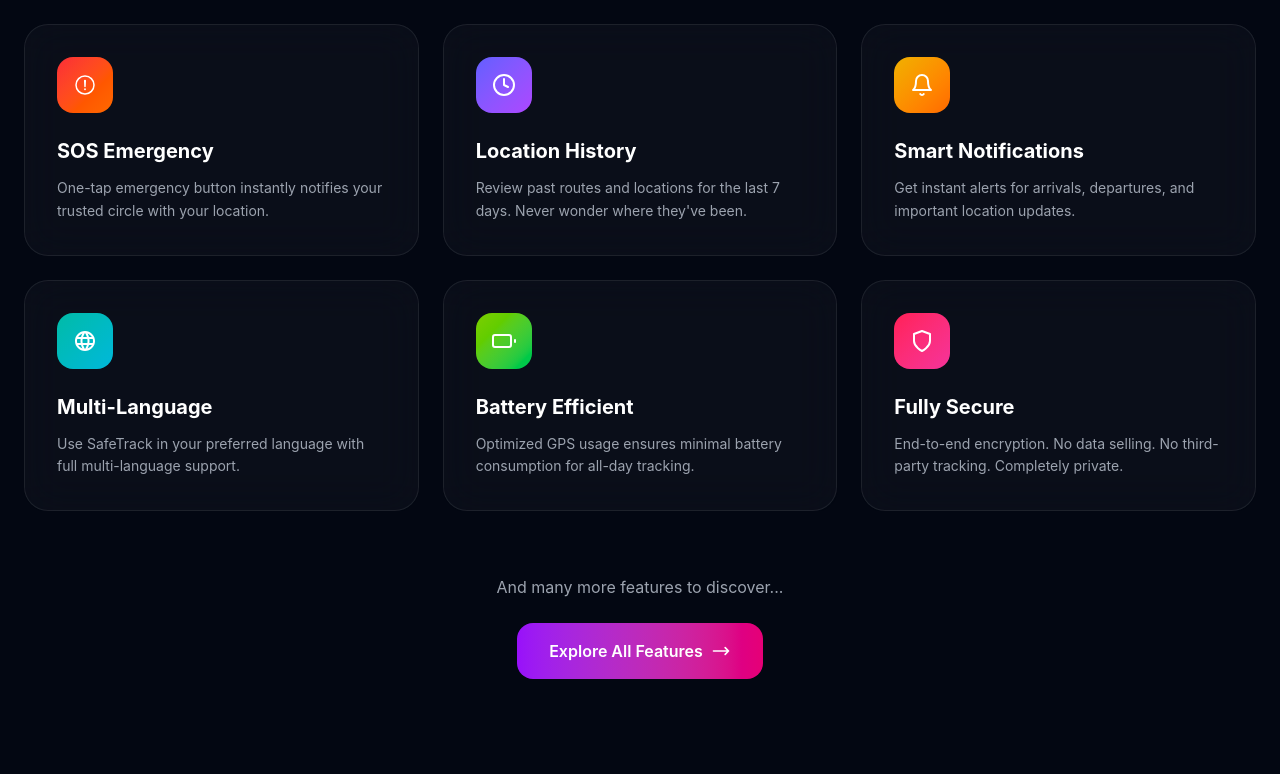
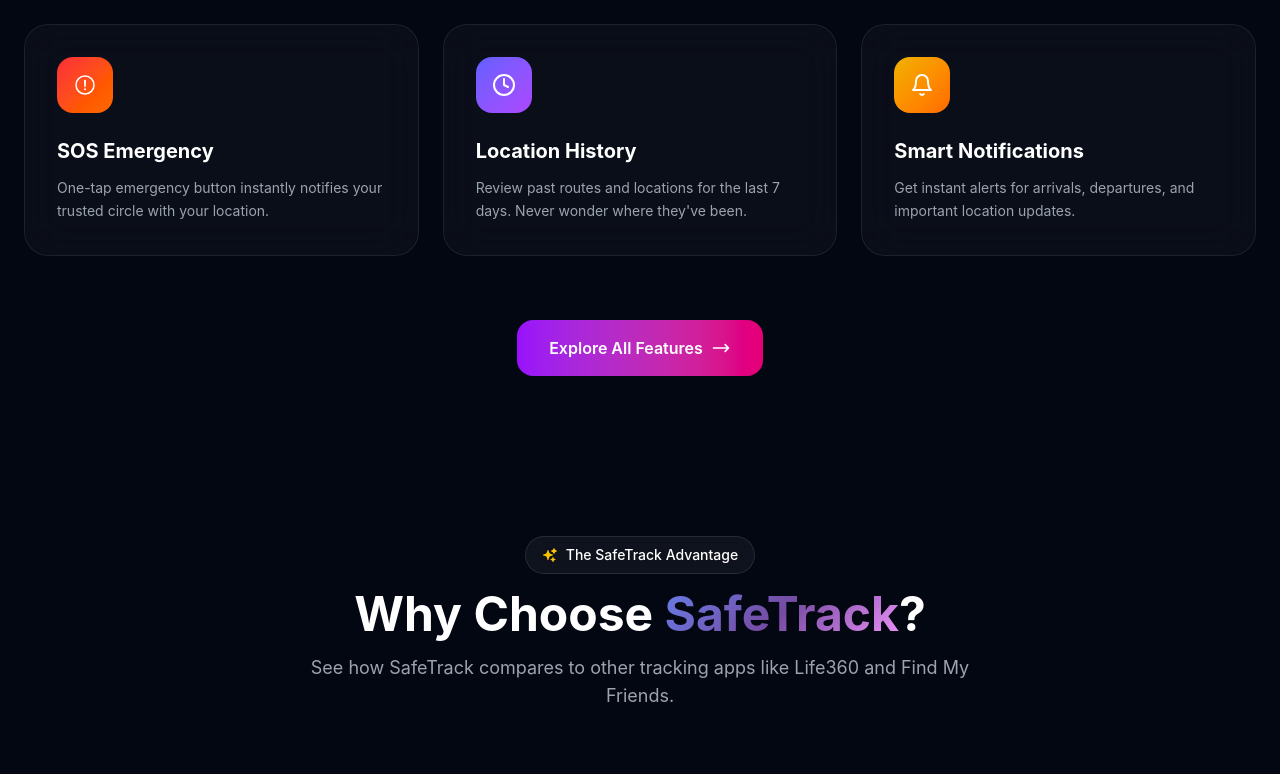
Before and after one commit to haniamansoor434-pixel/Landing-Page, a React (Vite) app: page / in a window 1280 px wide. Shown: the part 2179-2953 px from the top of the page. Built offline with nearby package versions, Linux system fonts and the light colour scheme.

Commit message:
refactor Features component to manage feature visibility and improve rendering logic

```diff
--- a/src/components/Features.jsx
+++ b/src/components/Features.jsx
@@ -10,9 +10,12 @@
 import { HiOutlineLocationMarker } from "react-icons/hi";
 import { IoAlertCircleOutline } from "react-icons/io5";
 import { MdLanguage } from "react-icons/md";
+import { useState } from "react";
 
 export default function Features() {
-  const features = [
+  const [showAll, setShowAll] = useState(false);
+
+  const allFeatures = [
     {
       icon: <FiMapPin />,
       title: "Real-Time Tracking",
@@ -69,23 +72,12 @@
     },
   ];
 
-  const containerVariants = {
-    hidden: { opacity: 0 },
-    visible: {
-      opacity: 1,
-      transition: {
-        staggerChildren: 0.08,
-      },
-    },
-  };
+  const mainFeatures = allFeatures.slice(0, 6);
+  const remainingFeatures = allFeatures.slice(6);
 
   const itemVariants = {
     hidden: { opacity: 0, y: 30 },
-    visible: {
-      opacity: 1,
-      y: 0,
-      transition: { duration: 0.5 },
-    },
+    visible: { opacity: 1, y: 0, transition: { duration: 0.5 } },
   };
 
   return (
@@ -94,8 +86,7 @@
         {/* Header */}
         <motion.div
           initial={{ opacity: 0, y: 20 }}
-          whileInView={{ opacity: 1, y: 0 }}
-          viewport={{ once: true }}
+          animate={{ opacity: 1, y: 0 }}
           transition={{ duration: 0.6 }}
           className="text-center mb-16"
         >
@@ -110,55 +101,45 @@
         </motion.div>
 
         {/* Features Grid */}
-        <motion.div
-          variants={containerVariants}
-          initial="hidden"
-          whileInView="visible"
-          viewport={{ once: true }}
-          className="grid md:grid-cols-2 lg:grid-cols-3 gap-6"
-        >
-          {features.map((feature, index) => (
+        <div className="grid md:grid-cols-2 lg:grid-cols-3 gap-6">
+          {[...mainFeatures, ...(showAll ? remainingFeatures : [])].map((feature, index) => (
             <motion.div
               key={index}
+              initial="hidden"
+              animate="visible"
               variants={itemVariants}
               whileHover={{ scale: 1.03, y: -5 }}
               className="glass-card rounded-3xl p-8 hover:bg-white/5 transition-all duration-300 cursor-pointer group relative overflow-hidden"
             >
-              {/* Gradient Glow on Hover */}
               <div className={`absolute inset-0 bg-gradient-to-br ${feature.gradient} opacity-0 group-hover:opacity-5 transition-opacity duration-300`}></div>
-
-              {/* Icon */}
               <div className={`relative w-14 h-14 rounded-2xl bg-gradient-to-br ${feature.gradient} flex items-center justify-center text-white text-2xl mb-6 group-hover:scale-110 group-hover:rotate-6 transition-transform duration-300`}>
                 {feature.icon}
               </div>
-
-              {/* Content */}
               <h3 className="relative text-xl font-bold mb-3">{feature.title}</h3>
-              <p className="relative text-gray-400 text-sm leading-relaxed">
-                {feature.description}
-              </p>
+              <p className="relative text-gray-400 text-sm leading-relaxed">{feature.description}</p>
             </motion.div>
           ))}
-        </motion.div>
+        </div>
 
         {/* Bottom CTA */}
+        {!showAll && (
           <motion.div
             initial={{ opacity: 0, y: 20 }}
-          whileInView={{ opacity: 1, y: 0 }}
-          viewport={{ once: true }}
+            animate={{ opacity: 1, y: 0 }}
             transition={{ delay: 0.3, duration: 0.6 }}
             className="text-center mt-16"
           >
-          <p className="text-gray-400 mb-6">
-            And many more features to discover...
-          </p>
-          <button className="group relative inline-flex items-center gap-2 px-8 py-4 bg-gradient-to-r from-purple-600 to-pink-600 rounded-2xl font-semibold transition-all duration-300 hover:scale-105 hover:shadow-xl hover:shadow-purple-500/25">
+            <button
+              onClick={() => setShowAll(true)}
+              className="group relative inline-flex items-center gap-2 px-8 py-4 bg-gradient-to-r from-purple-600 to-pink-600 rounded-2xl font-semibold transition-all duration-300 hover:scale-105 hover:shadow-xl hover:shadow-purple-500/25"
+            >
               Explore All Features
               <svg className="w-5 h-5 group-hover:translate-x-1 transition-transform" fill="none" viewBox="0 0 24 24" stroke="currentColor">
                 <path strokeLinecap="round" strokeLinejoin="round" strokeWidth={2} d="M17 8l4 4m0 0l-4 4m4-4H3" />
               </svg>
             </button>
           </motion.div>
+        )}
       </div>
     </section>
   );
```
Lines whose indentation alone changed are shown as unchanged.
